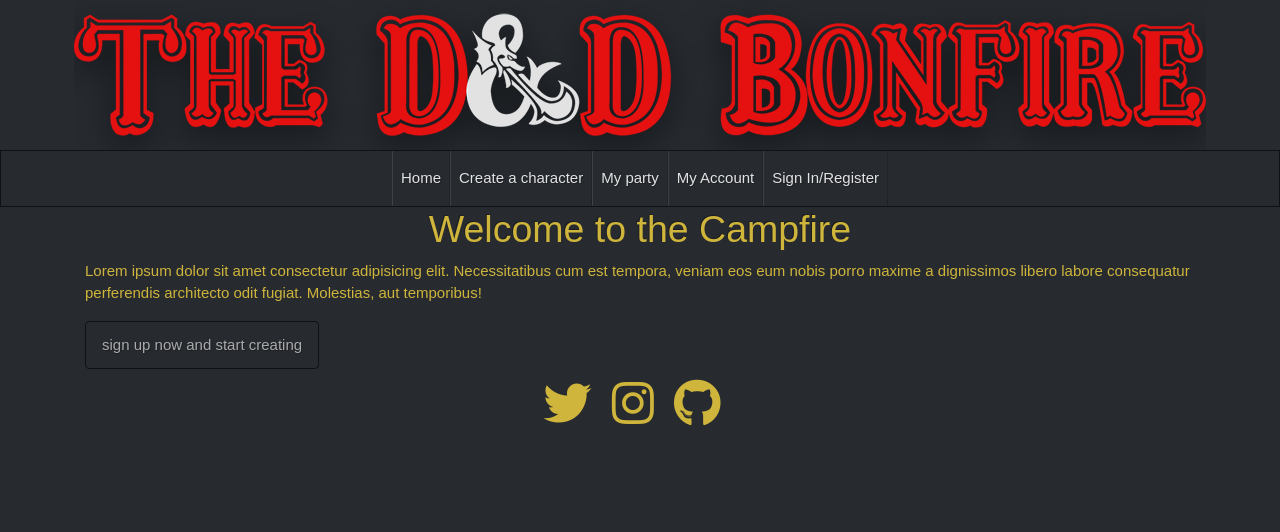
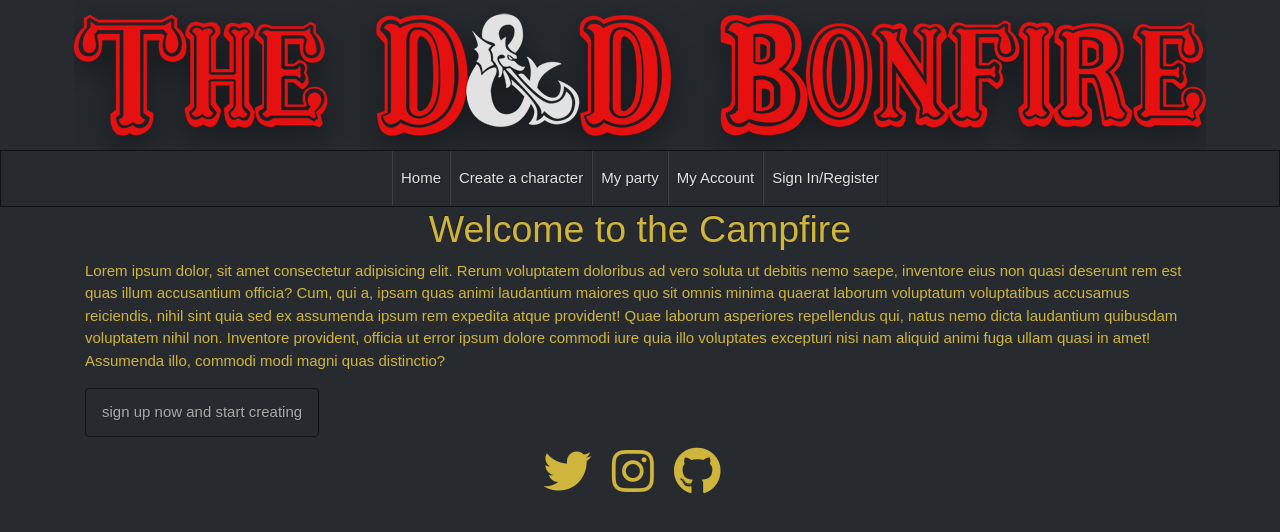
Before and after one commit to D0nni387/The-DND-Campfire, a Flask app: page / in a window 1280 px wide. Shown: the top 532 px of the page. Run offline with Flask 2, Linux system fonts and the light colour scheme; some libraries are stand-ins or nearby versions; some web fonts are replaced.

Commit message:
intro formatting updated

```diff
--- a/templates/pages/index.html
+++ b/templates/pages/index.html
@@ -8,16 +8,19 @@
     </div>
     <div class="row">
         <div class="col-12">
-            <p>Lorem ipsum dolor sit amet consectetur adipisicing elit. Necessitatibus cum est tempora, veniam eos eum
-                nobis
-                porro maxime a dignissimos libero labore consequatur perferendis architecto odit fugiat. Molestias, aut
-                temporibus!</p>
+            <p>Lorem ipsum dolor, sit amet consectetur adipisicing elit. Rerum voluptatem doloribus ad vero soluta ut
+                debitis nemo saepe, inventore eius non quasi deserunt rem est quas illum accusantium officia? Cum, qui
+                a, ipsam quas animi laudantium maiores quo sit omnis minima quaerat laborum voluptatum voluptatibus
+                accusamus reiciendis, nihil sint quia sed ex assumenda ipsum rem expedita atque provident! Quae laborum
+                asperiores repellendus qui, natus nemo dicta laudantium quibusdam voluptatem nihil non. Inventore
+                provident, officia ut error ipsum dolore commodi iure quia illo voluptates excepturi nisi nam aliquid
+                animi fuga ullam quasi in amet! Assumenda illo, commodi modi magni quas distinctio?</p>
         </div>
     </div>
     <div class="row">
         <div class="col-12">
             <a href="{{url_for('register')}}" class="btn">
-            sign up now and start creating
+                sign up now and start creating
             </a>
         </div>
     </div>
```
